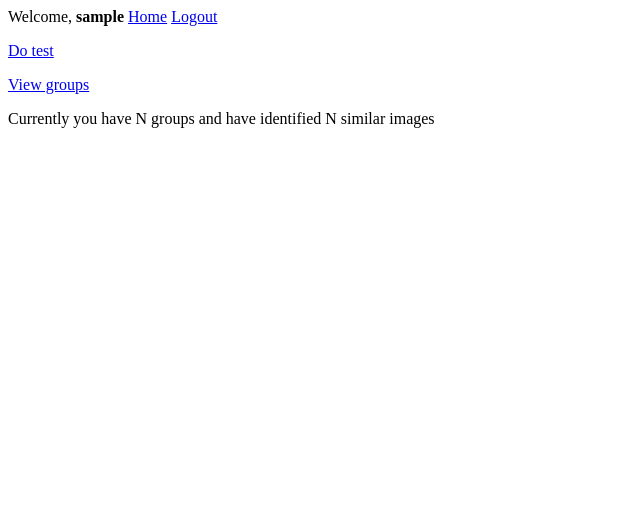
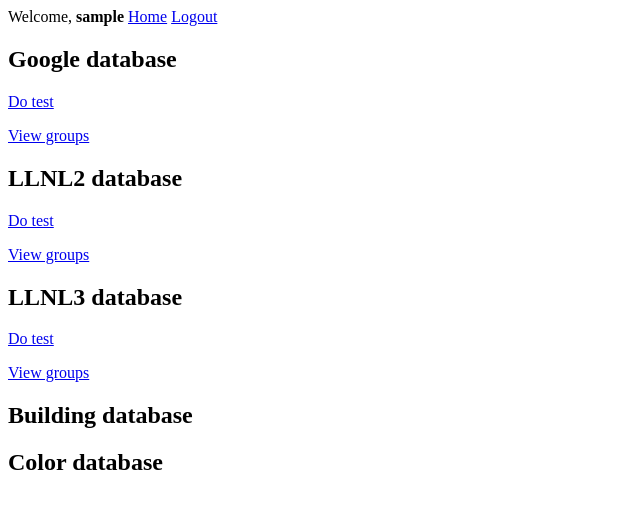
Before and after one commit to andreydung/ViSiProg, a Django app: page /interface/ in a window 1280 px wide. Shown: the top 509 px of the page, without its empty margins (0-640 px from the left). Run offline with Django 3.2, Linux system fonts and the light colour scheme; the visitor is signed in with stand-in values (Sample User, id 1); parts of the project's set-up code (start-up, migrations or seed data) failed here and were passed over.

Commit message:
Add multiple tests

```diff
--- a/interface/static/main.js
+++ b/interface/static/main.js
@@ -2,8 +2,8 @@
 
   var N_BATCH = 36;
   var N_GROUP = 9;
-  var folderPath="/static/images/";
-  var listPath="/static/list.txt";
+  var folderPath="/static/Google/";
+  var listPath="/static/Google/list.txt";
   var listimage;
   var N_TOTAL;
   var prob = [];
--- a/interface/urls.py
+++ b/interface/urls.py
@@ -2,7 +2,17 @@
 from interface.views import *
 
 urlpatterns = patterns('',
-    url(r'^$', interface_page),
-    url(r'^test/$', test_page),
-    url(r'^groups/$', groups_page),
+    url(r'^$', interface_page, name = 'index'),
+    url(r'^test/$', test_page, name = 'test'),
+    url(r'^groups/$', groups_page, name = 'group'),
+    url(r'^groups/(?P<theusername>\w+)/$', groups_page),
+
+    url(r'^testLLNL2/$', test_page_LLNL2, name = 'testLLNL2'),
+    url(r'^groupsLLNL2/$', groups_page_LLNL2, name = 'groupLLNL2'),
+    url(r'^groupsLLNL2/(?P<theusername>\w+)/$', groups_page_LLNL2),
+
+    url(r'^testLLNL3/$', test_page_LLNL3, name = 'testLLNL3'),
+    url(r'^groupsLLNL3/$', groups_page_LLNL3, name = 'groupLLNL3'),
+    url(r'^groupsLLNL3/(?P<theusername>\w+)/$', groups_page_LLNL3),
+
 )
--- a/interface/views.py
+++ b/interface/views.py
@@ -1,18 +1,21 @@
 from django.shortcuts import render_to_response, render
 from django.contrib.auth.decorators import login_required
-from interface.models import Trial
+from interface.models import Trial, TrialLLNL2, TrialLLNL3
+from django.contrib.auth.models import User
 from django.template import RequestContext
 from django.conf import settings
 from django.views.decorators.csrf import ensure_csrf_cookie
 from django.utils import timezone
 from django.http import HttpResponseRedirect
+from django.core.exceptions import ValidationError
+from django.conf import settings
 
 def validateGroup(value):
     groups = value.split(",end,")[:-1]
     for g in groups:
         numbers = g.split(",")
         if len(numbers) != 9:
-            raise Exception("Wrong number of image per each group!!")
+            raise ValidationError("Wrong number of image per each group!!", code = 'invalid')
 
 # Create your views here.
 @login_required
@@ -28,20 +31,89 @@
 
         t = Trial(group = newgroup, time = timezone.now(), subject = request.user)
         t.save()
-        return HttpResponseRedirect('/interface/groups/')
+        groups_page(request)
 
     return render_to_response('interface/test.html',\
                     context_instance=RequestContext(request))
 
-@login_required
-def groups_page(request):
-    trials = Trial.objects.filter(subject_id = request.user.id).order_by('-time')
+def groups_page(request, theusername = ""):
+    if theusername:
+        userid = User.objects.get(username=theusername).pk
+    else:
+        userid = request.user.id
+
+    trials = Trial.objects.filter(subject_id = userid).order_by('-time')
     lastgroups = []
     for t in trials:
         tmp = t.group.split(',end,')[-2]
-        lastgroup = [settings.LISTIMAGE[int(c)] for c in tmp.split(",")]
+        lastgroup = [settings.LISTGOOGLE[int(c)] for c in tmp.split(",")]
         lastgroups.append(lastgroup)
 
     return render_to_response('interface/groups.html',\
                     {'groups': lastgroups, 'imagepath': settings.IMAGEPATH},\
                     context_instance=RequestContext(request))
+
+# ============================= LLNL2 =========================================
+@ensure_csrf_cookie
+@login_required
+def test_page_LLNL2(request):
+    if request.method == "POST":
+        newgroup = request.POST["group"]
+        validateGroup(newgroup)
+
+        t = TrialLLNL2(group = newgroup, time = timezone.now(), subject = request.user)
+        t.save()
+        groups_page_LLNL2(request)
+
+    return render_to_response('interface/testLLNL2.html',\
+                    context_instance=RequestContext(request))
+
+def groups_page_LLNL2(request, theusername = ""):
+    if theusername:
+        userid = User.objects.get(username=theusername).pk
+    else:
+        userid = request.user.id
+
+    trials = TrialLLNL2.objects.filter(subject_id = userid).order_by('-time')
+    lastgroups = []
+    for t in trials:
+        tmp = t.group.split(',end,')[-2]
+        lastgroup = [settings.LISTLLNL2[int(c)] for c in tmp.split(",")]
+        lastgroups.append(lastgroup)
+
+    return render_to_response('interface/groups.html',\
+                    {'groups': lastgroups, 'imagepath': settings.LLNL2PATH},\
+                    context_instance=RequestContext(request))
+
+
+# ============================= LLNL3 =========================================
+@ensure_csrf_cookie
+@login_required
+def test_page_LLNL3(request):
+    if request.method == "POST":
+        newgroup = request.POST["group"]
+        validateGroup(newgroup)
+
+        t = TrialLLNL3(group = newgroup, time = timezone.now(), subject = request.user)
+        t.save()
+        groups_page_LLNL3(request)
+
+    return render_to_response('interface/testLLNL3.html',\
+                    context_instance=RequestContext(request))
+
+def groups_page_LLNL3(request, theusername = ""):
+    if theusername:
+        userid = User.objects.get(username=theusername).pk
+    else:
+        userid = request.user.id
+
+    trials = TrialLLNL3.objects.filter(subject_id = userid).order_by('-time')
+    lastgroups = []
+    for t in trials:
+        tmp = t.group.split(',end,')[-2]
+        lastgroup = [settings.LISTLLNL3[int(c)] for c in tmp.split(",")]
+        lastgroups.append(lastgroup)
+
+    return render_to_response('interface/groups.html',\
+                    {'groups': lastgroups, 'imagepath': settings.LLNL3PATH},\
+                    context_instance=RequestContext(request))
--- a/templates/index.html
+++ b/templates/index.html
@@ -13,6 +13,6 @@
   </header>
 
   <section>
-      <p>Welcome to VisiProg Test. Please click <a href="/login/">here</a> to log into the test.</p>
+      <p>Welcome to VisiProg Test. Please click <a href="{% url 'login'%}">here</a> to log into the test.</p>
   </section>
 {% endblock %}
--- a/templates/interface/index.html
+++ b/templates/interface/index.html
@@ -2,9 +2,25 @@
 
 {% block content %}
   <section>
-    <p> <a href = "/interface/test"> Do test </a> </p>
-    <p> <a href = "/interface/groups"> View groups </a> </p>
-    <p> Currently you have N groups and have identified N similar images </p>
+  <h2> Google database </h2>
+    <p> <a href = "{%url 'interface:test'%}"> Do test </a> </p>
+    <p> <a href = "{%url 'interface:group'%}"> View groups </a> </p>
+  </section>
 
+  <section>
+  <h2> LLNL2 database </h2>
+    <p> <a href = "{%url 'interface:testLLNL2'%}"> Do test </a> </p>
+    <p> <a href = "{%url 'interface:groupLLNL2'%}"> View groups </a> </p>
   </section>
+
+  <section>
+  <h2> LLNL3 database </h2>
+    <p> <a href = "{%url 'interface:testLLNL3'%}"> Do test </a> </p>
+    <p> <a href = "{%url 'interface:groupLLNL3'%}"> View groups </a> </p>
+  </section>
+
+  <h2> Building database </h2>
+
+  <h2> Color database </h2>
+
 {% endblock %}
--- a/templates/interface/portal.html
+++ b/templates/interface/portal.html
@@ -3,7 +3,7 @@
 {% block body %}
   <section>
     Welcome, <b> {{user.username}} </b>
-    <a href="/interface/"> Home</a></li> <a href="/logout/">Logout</a></li>
+    <a href="{% url 'interface:index'%}"> Home</a></li> <a href="/visiprog/logout/">Logout</a></li>
   </section>
 
   {% block content %}
--- a/templates/interface/test.html
+++ b/templates/interface/test.html
@@ -48,13 +48,13 @@
     // console.log(groups);
 
     $.ajax({
-      url:"/interface/test/",
+      url:"{%url 'interface:test'%}",
       type:"POST",
       data: { group:groups,
               csrfmiddlewaretoken: '{{ csrf_token }}'},
       success:function() {
         alert("Submitted succeffully");
-        window.location = '/interface/groups/'
+        window.location = '{%url 'interface:group'%}'
       },
     })
   }
--- a/templates/registration/login.html
+++ b/templates/registration/login.html
@@ -28,7 +28,7 @@
       {% if next %}
         <input type="hidden" name="next" value="{{ next }}" />
       {% else %}
-        <input type="hidden" name="next" value="/interface/" />
+        <input type="hidden" name="next" value="{% url 'interface:index'%}" />
       {% endif %}
       <input type="submit" value="login" />
     </form>
--- a/visiprog/urls.py
+++ b/visiprog/urls.py
@@ -5,9 +5,9 @@
 
 urlpatterns = patterns('',
     # Examples:
-    url(r'^$', 'visiprog.views.home'),
-    url(r'^login/$', 'django.contrib.auth.views.login'),
-    url(r'^logout/$', 'django.contrib.auth.views.logout', {'next_page': '/'}),
-    url(r'^interface/', include('interface.urls')),
+    url(r'^$', 'visiprog.views.home', name = 'home'),
+    url(r'^login/$', 'django.contrib.auth.views.login', name = 'login'),
+    url(r'^logout/$', 'django.contrib.auth.views.logout', {'next_page': '/visiprog/'}, name = 'logout'),
+    url(r'^interface/', include('interface.urls', namespace = 'interface')),
 	url(r'^admin/', include(admin.site.urls)),
 )
```
Also changed, not shown: interface/models.py (+13 -1 lines), visiprog/settings.py (+20 -5 lines).
